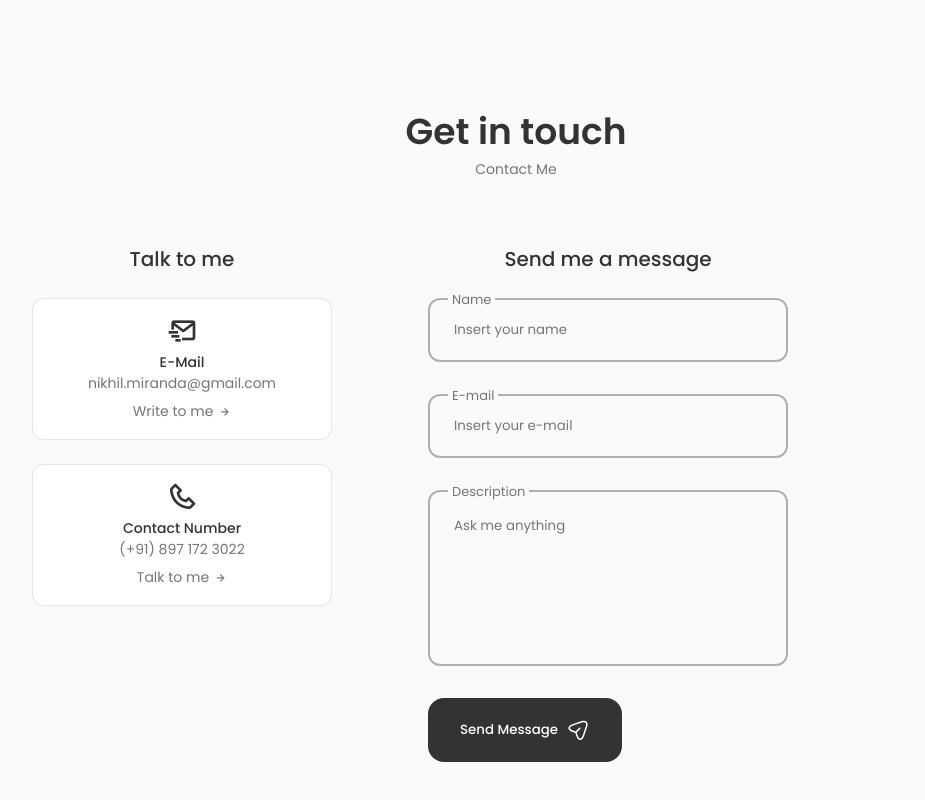
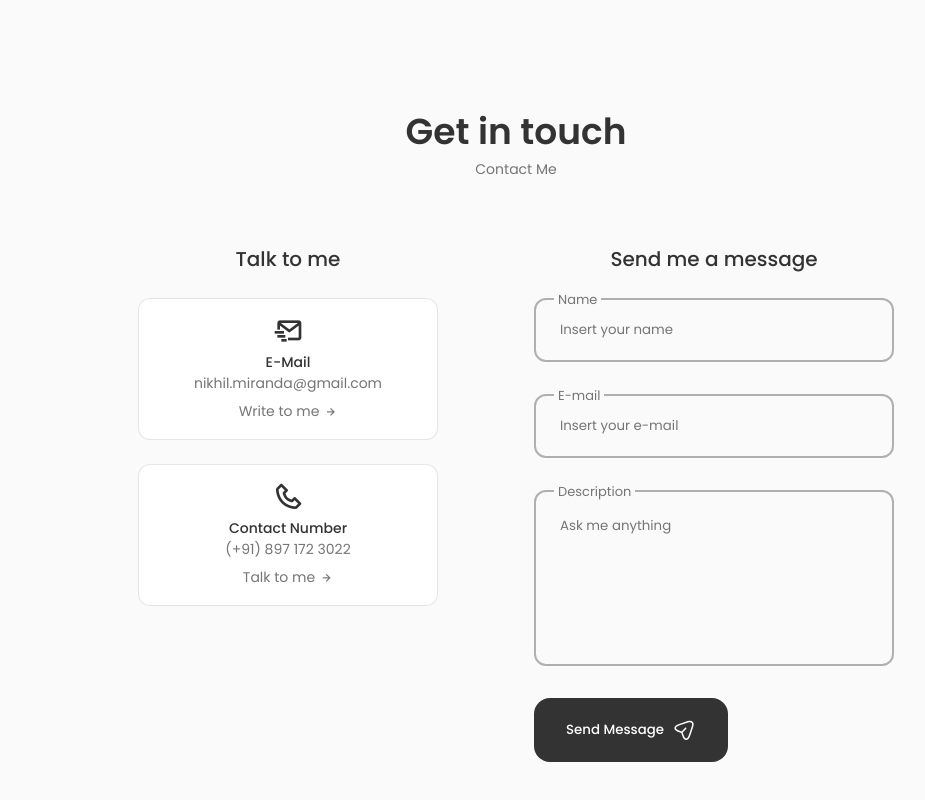
Before and after one commit to nikhil-miranda/tiny-turtle, a React (Create React App) app: page / in a window 1280 px wide. Shown: the part 3471-4271 px from the top of the page, without its empty margins (124-1049 px from the left). Built offline with nearby package versions, Linux system fonts and the light colour scheme.

Commit message:
fix: css issue in contact form

```diff
--- a/src/components/contact/contact.css
+++ b/src/components/contact/contact.css
@@ -1,6 +1,6 @@
 .contact__container {
     grid-template-columns: repeat(2, max-content);
-    justify-items: center;
+    justify-content: center;
     column-gap: 6rem;
     padding-bottom: 3rem;
 }
@@ -137,7 +137,7 @@
         grid-template-columns: 1fr;
     }
 
-    .contact__info {
+    .contact__form {
         width: 100%;
     }
 }
```
